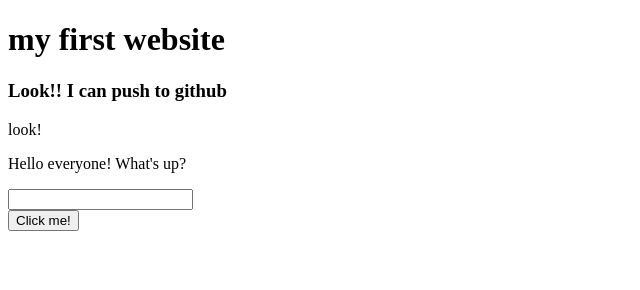
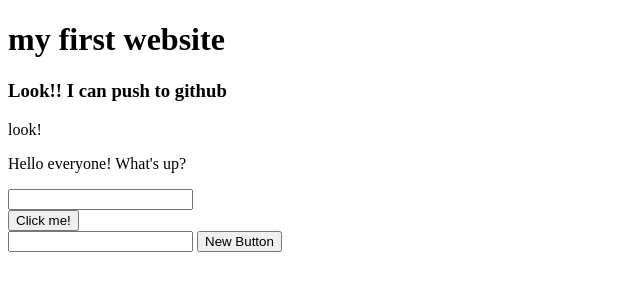
Before and after one commit to Sazidabir/my-first-website, a plain HTML site: page index.html in a window 1280 px wide. Shown: the whole page, without its empty margins (0-640 px from the left). Drawn offline with Linux system fonts and the light colour scheme.

Commit message:
Something new

```diff
--- a/index.html
+++ b/index.html
@@ -14,5 +14,9 @@
  <input type="text">
  <br>
  <button>Click me!</button>
+
+ <br>
+ <input type="text">
+ <button>New Button</button>
 </body>
 </html>
```
